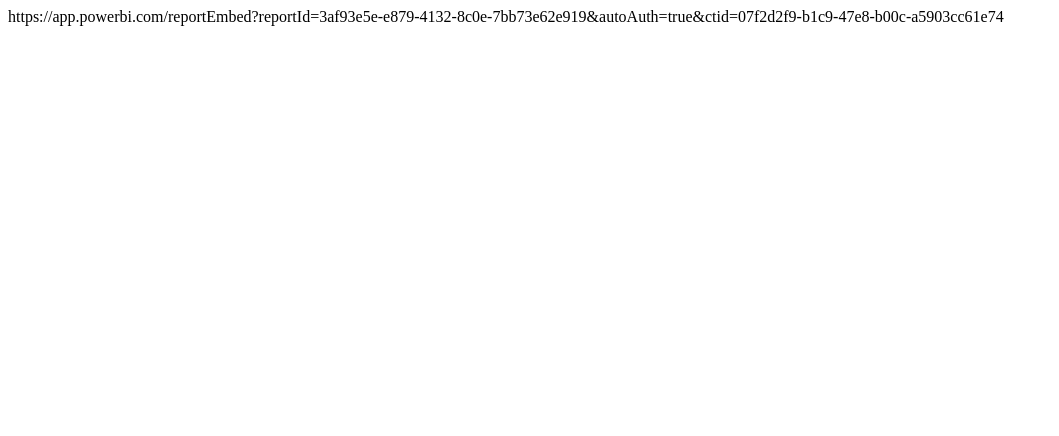
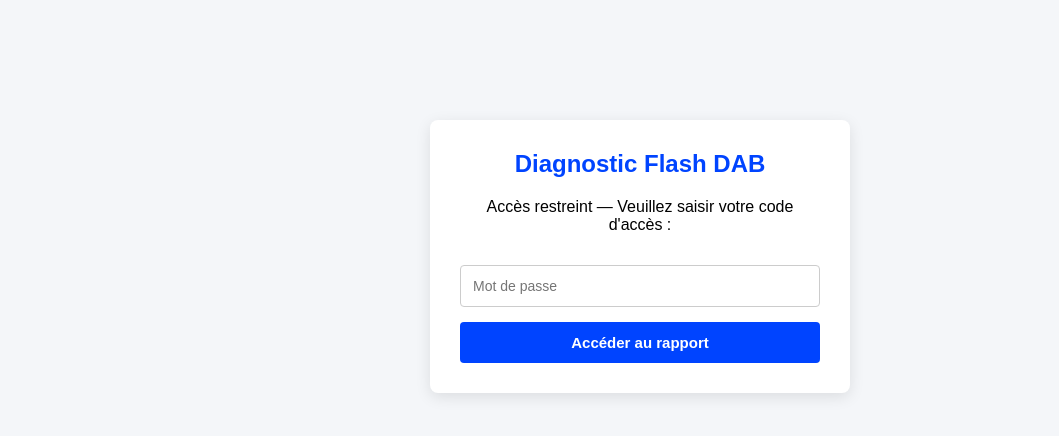
Before and after one commit to RobinMD75/pbi-issy, a plain HTML site: page index.html in a window 1280 px wide. Shown: the whole page, without its empty margins (0-1059 px from the left). Drawn offline with Linux system fonts and the light colour scheme.

Commit message:
Update index.html

```diff
--- a/index.html
+++ b/index.html
@@ -1 +1,89 @@
-https://app.powerbi.com/reportEmbed?reportId=3af93e5e-e879-4132-8c0e-7bb73e62e919&autoAuth=true&ctid=07f2d2f9-b1c9-47e8-b00c-a5903cc61e74
+<!DOCTYPE html>
+<html lang="fr">
+<head>
+  <meta charset="UTF-8">
+  <meta name="viewport" content="width=device-width, initial-scale=1.0">
+  <meta name="robots" content="noindex, nofollow">
+  <title>Diagnostic DAB — Restitution</title>
+  <style>
+    * { box-sizing: border-box; }
+    body, html { margin: 0; padding: 0; height: 100%; font-family: Arial, sans-serif; background-color: #f4f6f9; }
+
+    /* Écran de verrouillage */
+    #login-box {
+      max-width: 420px;
+      margin: 120px auto;
+      padding: 30px;
+      background: white;
+      border-radius: 8px;
+      box-shadow: 0 4px 15px rgba(0,0,0,0.1);
+      text-align: center;
+    }
+    #login-box h2 { margin-top: 0; color: #0044ff; }
+    input[type="password"] {
+      width: 100%;
+      padding: 12px;
+      margin: 15px 0;
+      border: 1px solid #ccc;
+      border-radius: 4px;
+      font-size: 14px;
+    }
+    button {
+      width: 100%;
+      padding: 12px;
+      background-color: #0044ff;
+      color: white;
+      border: none;
+      border-radius: 4px;
+      font-size: 15px;
+      cursor: pointer;
+      font-weight: bold;
+    }
+    button:hover { background-color: #0033cc; }
+
+    /* Conteneur Power BI */
+    #content { display: none; width: 100%; height: 100vh; }
+    iframe { width: 100%; height: 100%; border: none; }
+  </style>
+</head>
+<body>
+
+  <!-- Formulaire d'accès -->
+  <div id="login-box">
+    <h2>Diagnostic Flash DAB</h2>
+    <p>Accès restreint — Veuillez saisir votre code d'accès :</p>
+    <input type="password" id="passInput" placeholder="Mot de passe">
+    <button onclick="validerCode()">Accéder au rapport</button>
+  </div>
+
+  <!-- Rapport Power BI -->
+  <div id="content">
+    <iframe
+      id="pbiFrame"
+      src="https://app.powerbi.com/reportEmbed?reportId=3af93e5e-e879-4132-8c0e-7bb73e62e919&autoAuth=true&ctid=07f2d2f9-b1c9-47e8-b00c-a5903cc61e74"
+      allowFullScreen="true">
+    </iframe>
+  </div>
+
+  <script>
+    function validerCode() {
+      // Définissez ici le mot de passe d'accès
+      var codeSecret = "CCI92-ISSY";
+      var saisie = document.getElementById("passInput").value;
+
+      if (saisie === codeSecret) {
+        document.getElementById("login-box").style.display = "none";
+        document.getElementById("content").style.display = "block";
+      } else {
+        alert("Mot de passe incorrect.");
+      }
+    }
+
+    // Validation avec la touche Entrée
+    document.getElementById("passInput").addEventListener("keypress", function(e) {
+      if (e.key === "Enter") { validerCode(); }
+    });
+  </script>
+
+</body>
+</html>
```
